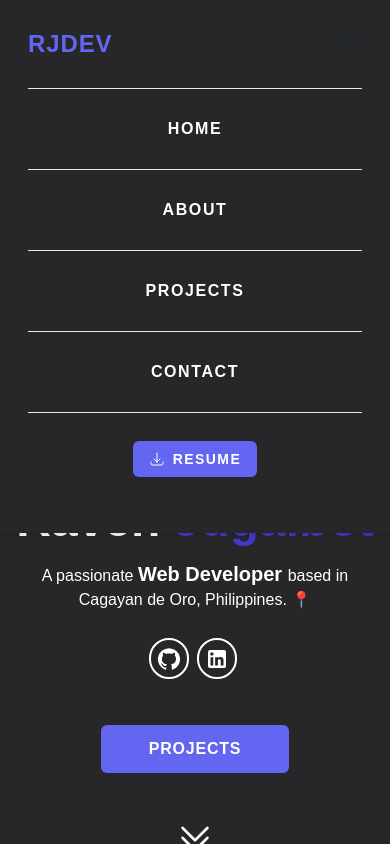
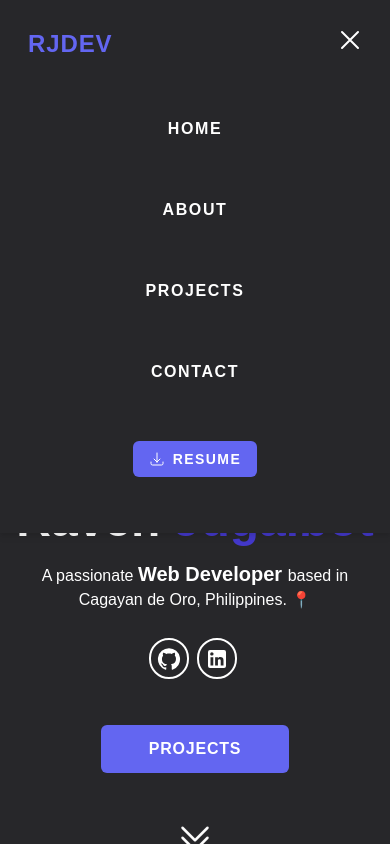
Before and after one commit to ravenncode/Portfolio, a React (Vite) app: page / in a window 390 px wide. Both pictures are taken after a click on the element 350 px from the left and 40 px from the top of the page. Shown: the top 844 px of the page. Built offline with nearby package versions, Linux system fonts and the light colour scheme; a web font is replaced by a local one.

Commit message:
navbar icon colors

```diff
--- a/src/components/NavBar.jsx
+++ b/src/components/NavBar.jsx
@@ -32,7 +32,7 @@ const Navbar = () => {
         <div
           className={`lg:pb-0 lg:border-0 ${
             open
-              ? "pb-7 border border-t-0 border-x-0 border-b-gray-200"
+              ? "pb-7 border border-t-0 border-x-0 border-b-zinc-800"
               : "pb-0"
           }`}
         >
@@ -54,9 +54,9 @@ const Navbar = () => {
         </div>
         <div onClick={handleNav} className="absolute right-6 top-6 lg:hidden">
           {open ? (
-            <XMarkIcon className="w-8 h-8 text-gray-800 hover:text-indigo-600 cursor-pointer" />
+            <XMarkIcon className="w-8 h-8 text-white hover:text-indigo-600 cursor-pointer" />
           ) : (
-            <Bars3Icon className="w-8 h-8 text-gray-800 hover:text-indigo-600 cursor-pointer" />
+            <Bars3Icon className="w-8 h-8 text-white hover:text-indigo-600 cursor-pointer" />
           )}
         </div>
         <div
@@ -74,7 +74,7 @@ const Navbar = () => {
                 className="font-bold tracking-widest duration-500"
                 onClick={handleNav}
               >
-                <li className="lg:py-0 py-7 text-white hover:text-indigo-500 cursor-pointer border border-t-0 border-x-0 border-b-gray-200 lg:border-0">
+                <li className="lg:py-0 py-7 text-white hover:text-indigo-500 cursor-pointer border border-t-0 border-x-0 border-b-zinc-800 lg:border-0">
                   {link.name}
                 </li>
               </ScrollLink>
```
